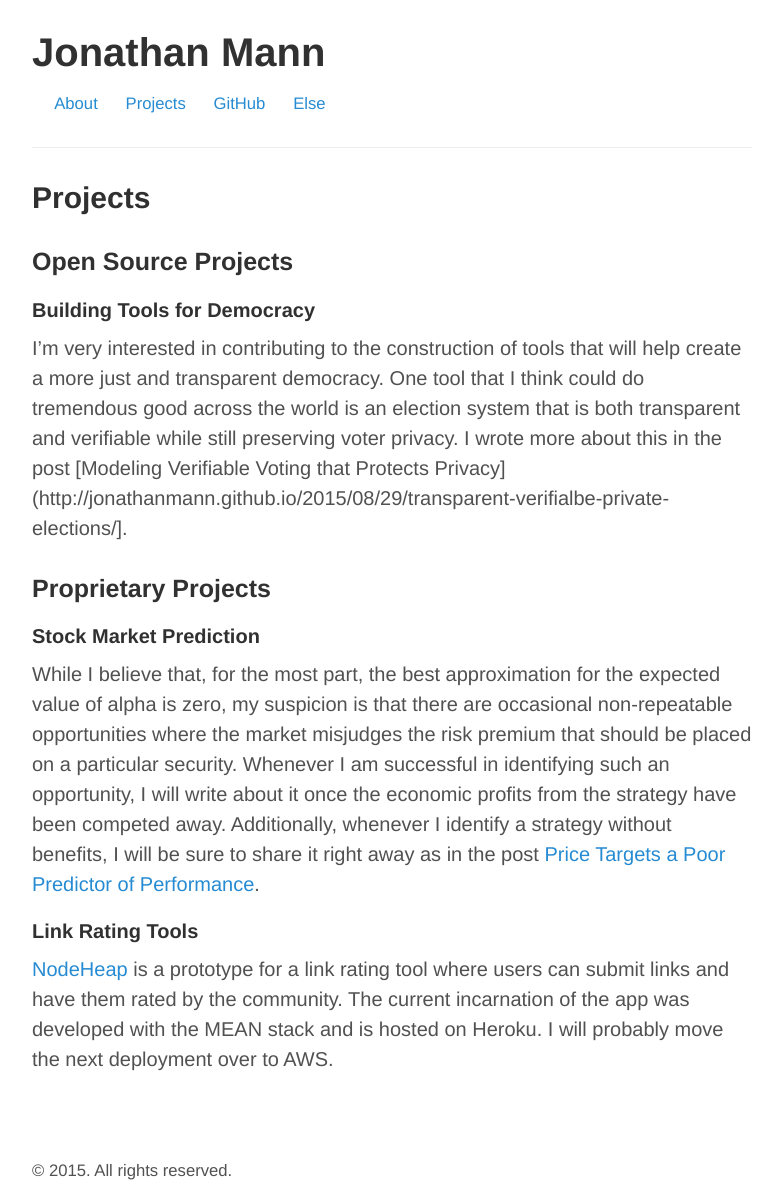
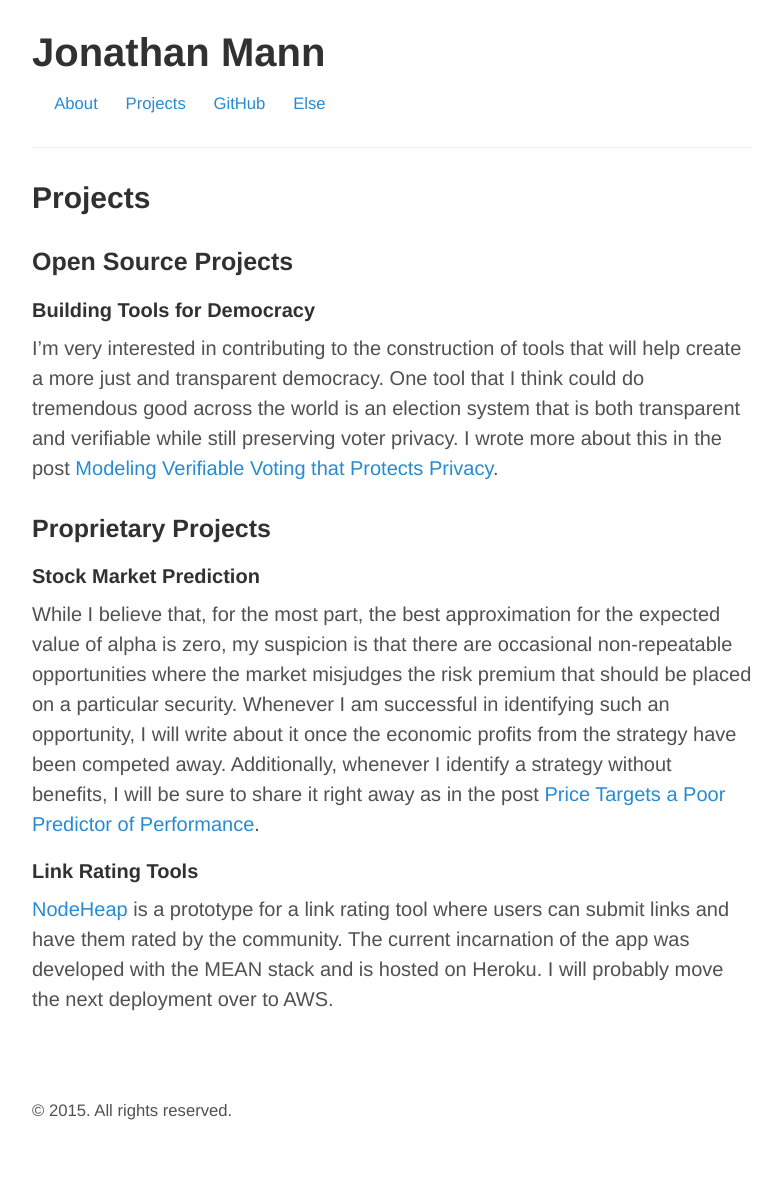
Before and after one commit to jonathanmann/jonathanmann.github.io, a Jekyll site: the page built from projects/index.md, in a window 1280 px wide. Shown: the whole page, without its empty margins (248-1031 px from the left). Built offline with Jekyll 4.4.1, drawn with Linux system fonts in a browser that asks for light colours; after the commit the page ends 1124 px from its top, so only the background shows below that.

Commit message:
fix link in projects page

```diff
--- a/projects/index.md
+++ b/projects/index.md
@@ -6,7 +6,7 @@ title: Projects
 ### Open Source Projects
 
 #### Building Tools for Democracy
-I'm very interested in contributing to the construction of tools that will help create a more just and transparent democracy. One tool that I think could do tremendous good across the world is an election system that is both transparent and verifiable while still preserving voter privacy. I wrote more about this in the post [Modeling Verifiable Voting that Protects Privacy](http://jonathanmann.github.io/2015/08/29/transparent-verifialbe-private-elections/].
+I'm very interested in contributing to the construction of tools that will help create a more just and transparent democracy. One tool that I think could do tremendous good across the world is an election system that is both transparent and verifiable while still preserving voter privacy. I wrote more about this in the post [Modeling Verifiable Voting that Protects Privacy](http://jonathanmann.github.io/2015/08/29/transparent-verifialbe-private-elections/).
 
 
 ### Proprietary Projects
```
